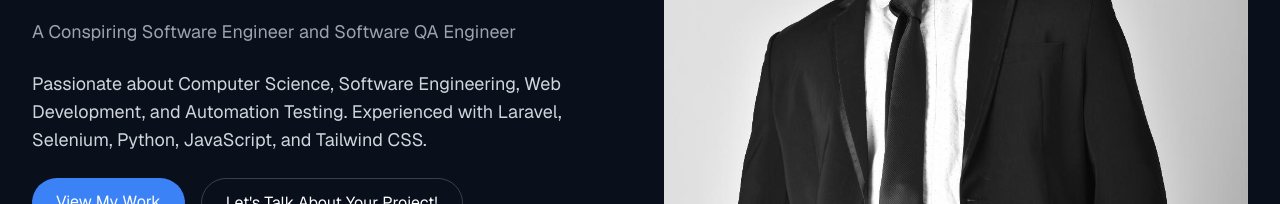
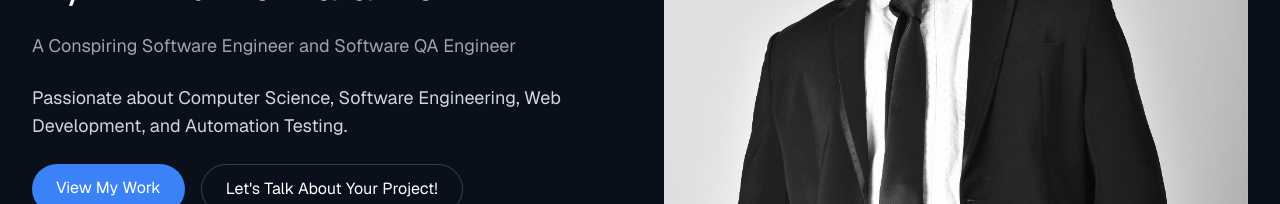
Before and after one commit to CodeDecoder13/Project-Webportfolio, a Next.js app in the folder my-app/: page / in a window 1280 px wide. Shown: the part 309-513 px from the top of the page. Built offline with nearby package versions, Linux system fonts and the light colour scheme; no server answers; the database is empty.

Commit message:
remove redundant words and change picture

```diff
--- a/my-app/src/components/Hero.tsx
+++ b/my-app/src/components/Hero.tsx
@@ -49,8 +49,7 @@ const Hero = () => {
               className="text-lg text-gray-300"
             >
               Passionate about Computer Science, Software Engineering, Web Development,
-              and Automation Testing. Experienced with Laravel, Selenium, Python,
-              JavaScript, and Tailwind CSS.
+              and Automation Testing.
             </motion.p>
 
             <motion.div
--- a/my-app/src/components/Projects.tsx
+++ b/my-app/src/components/Projects.tsx
@@ -29,7 +29,7 @@ const Projects = () => {
       title: 'Indoor Air Quality Monitoring and Recommnedation System',
       description: 'a Project created by Collaborating with a team of 4 members for the Capstone Project',
       technologies: ['Flutter', 'FastApi', 'MySql', 'Python','Php'],
-      imageUrl: '/projects/project1.jpg'
+      imageUrl: '/projects/project0.png'
     },
     {
       title: 'iTam_Portal_for_Invitational_Sportfests',
```
Also changed, not shown: my-app/public/projects/project0.png (added).
